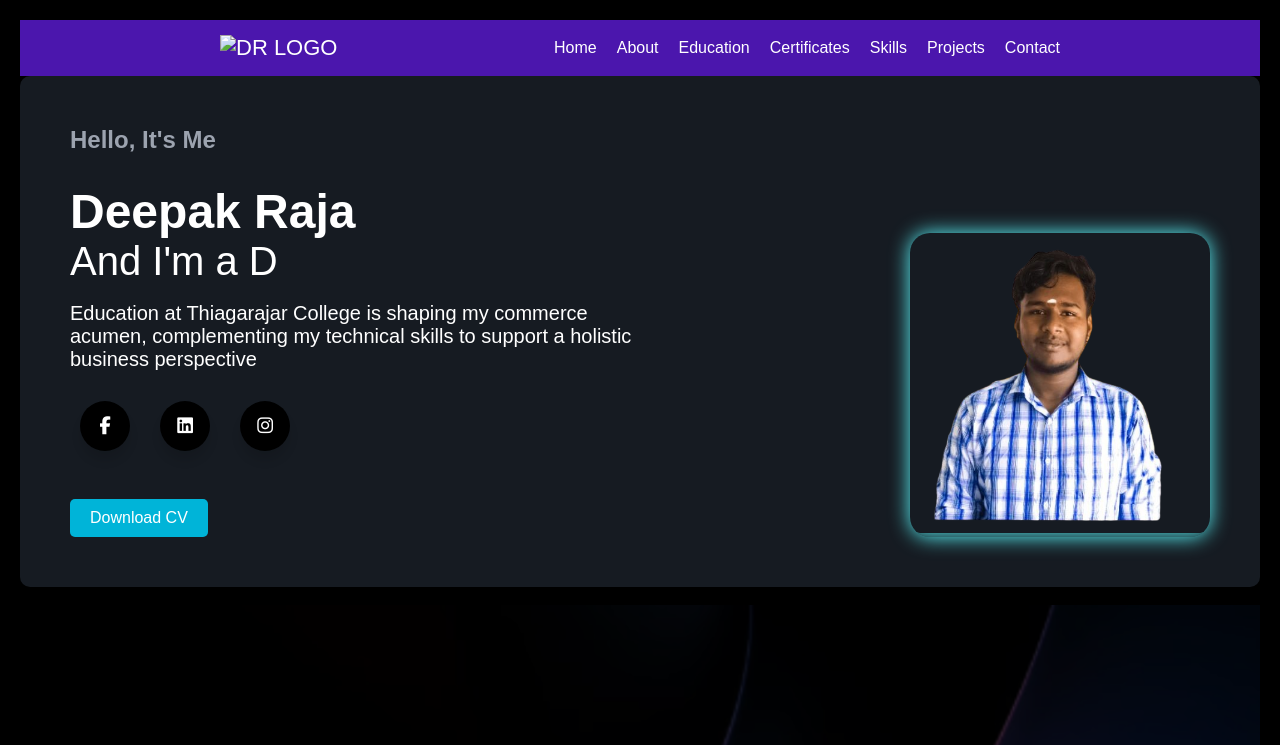
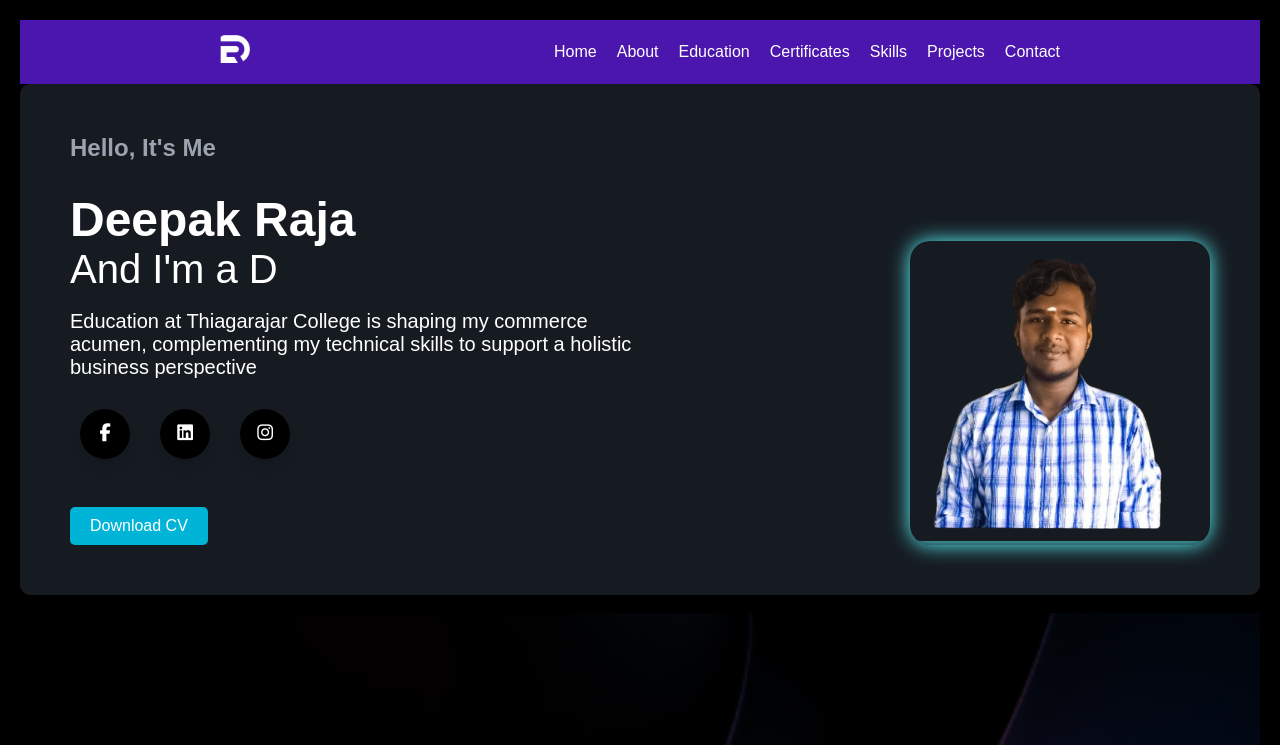
Before and after one commit to DeepakRaja16/deepakraja, a plain HTML site: page index.html in a window 1280 px wide. Shown: the top 745 px of the page. Drawn offline with nearby package versions, Linux system fonts and the light colour scheme; files whose address does not match are found by name.

Commit message:
index.html

```diff
--- a/index.html
+++ b/index.html
@@ -25,7 +25,7 @@
 
     <nav class="nav">
       <i class="uil uil-bars navOpenBtn"></i>
-      <a href="#" class="logo"><img src="images/DR!.png" alt="DR LOGO" style="width: 30px;"></a>
+      <a href="#" class="logo"><img src="DR!.png" alt="DR LOGO" style="width: 30px;"></a>
 
       <ul class="nav-links">
         <i class="uil uil-times navCloseBtn"></i>
```
